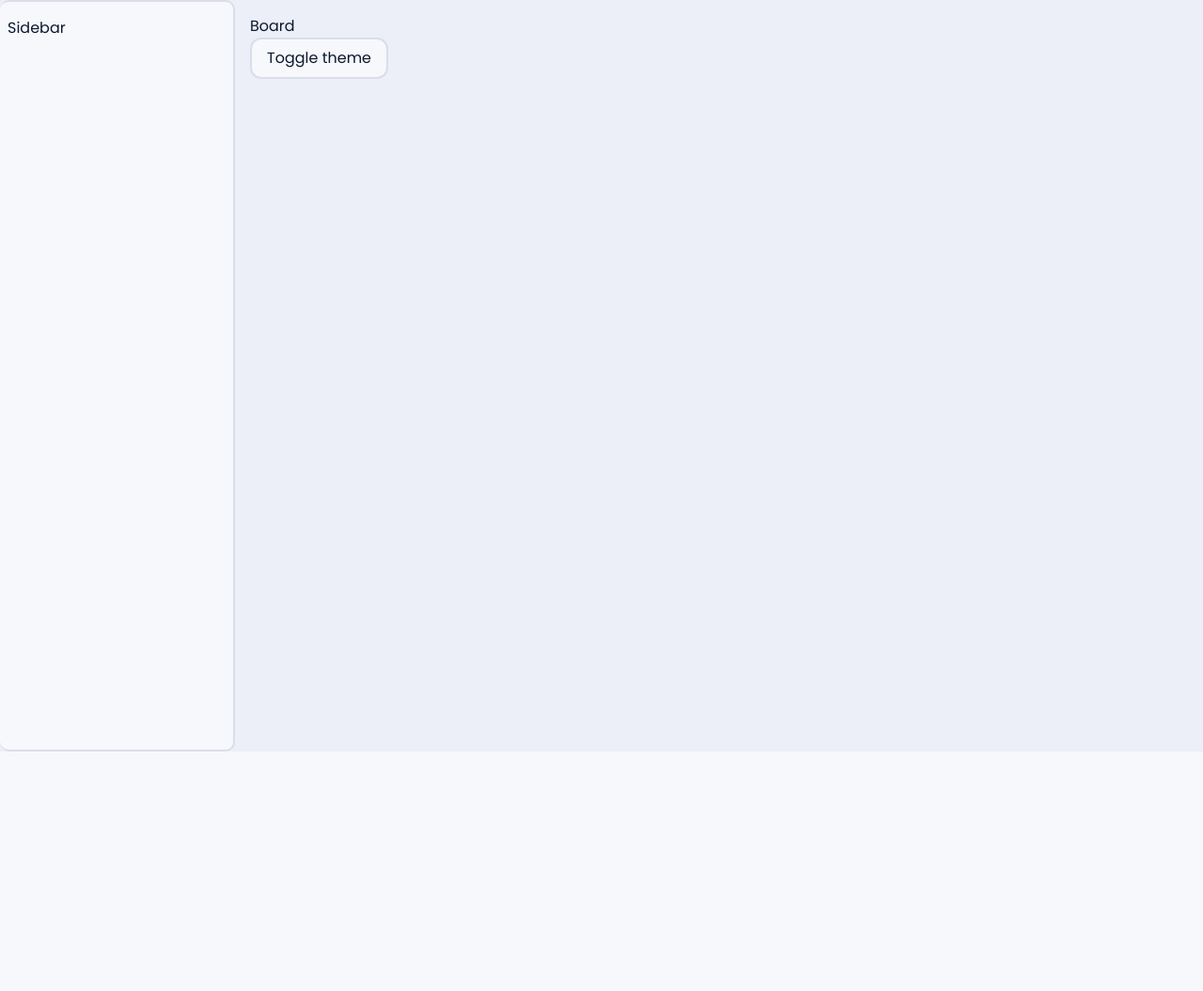
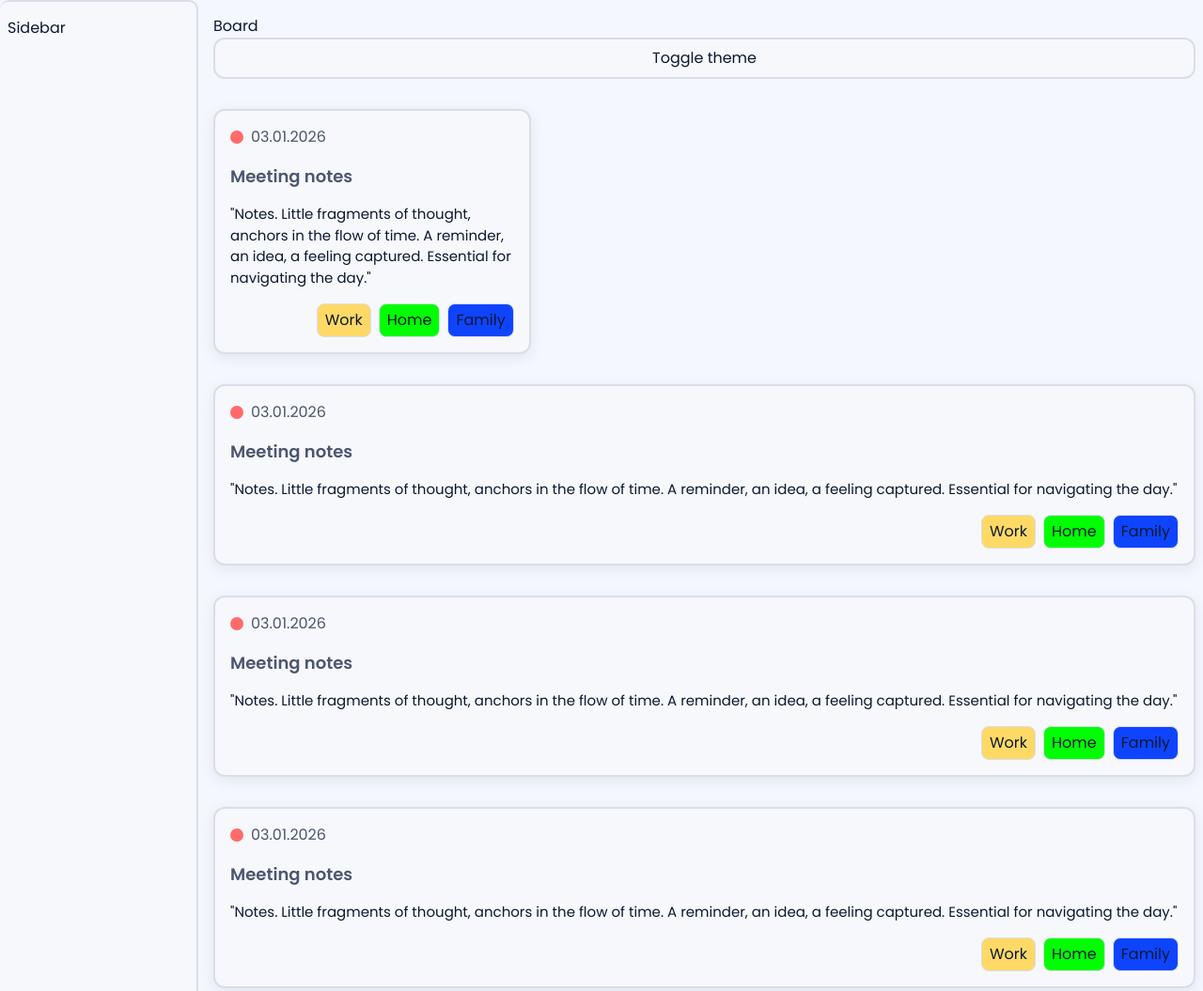
Before and after one commit to LuckyFoxCode/note-board, a website built with Vite: page index.html in a window 1280 px wide. Shown: the top 1055 px of the page at 94% size. Before the commit the page ends 800 px from the top, so only its background shows below. Built offline with nearby package versions, Linux system fonts and the light colour scheme.

Commit message:
wip: step 3 - note cards

```diff
--- a/src/app/app.ts
+++ b/src/app/app.ts
@@ -1,4 +1,4 @@
-import { createLayout } from '@/ui';
+import { createdCard, createLayout } from '@/ui';
 
 export function initApp() {
   const root = document.querySelector('#app') as HTMLElement;
@@ -7,4 +7,9 @@ export function initApp() {
   const { sidebar, board } = createLayout();
 
   root.append(sidebar, board);
+
+  for (let i = 0; i < 6; i++) {
+    const card = createdCard();
+    board.append(card);
+  }
 }
--- /dev/null
+++ b/src/styles/card.css
@@ -0,0 +1,73 @@
+.nb-note-card {
+  display: flex;
+  flex-direction: column;
+  gap: 1rem;
+  background-color: var(--bg);
+  border-radius: var(--radius);
+  border: 2px solid var(--border);
+  box-shadow: var(--shadow);
+  padding: 1rem;
+  transition: border-color 0.3s;
+  margin-top: 2rem;
+  cursor: pointer;
+  outline: none;
+}
+
+.nb-note-card:hover {
+  border-color: var(--danger);
+}
+
+.nb-note-card:focus {
+  border-color: var(--accent);
+}
+
+.nb-note-card__header {
+  display: flex;
+  align-items: center;
+  gap: 8px;
+  color: var(--text-secondary);
+}
+
+.nb-note-card__header-pointer {
+  width: 14px;
+  height: 14px;
+  border-radius: 100%;
+  background-color: var(--danger);
+}
+
+.nb-note-card__body {
+  display: flex;
+  flex-direction: column;
+  gap: 1rem;
+  flex: 1;
+}
+
+.nb-note-card__body-title {
+  font-size: 18px;
+  font-weight: 600;
+  color: var(--text-secondary);
+}
+
+.nb-note-card__body-description {
+  font-size: 15px;
+  color: var(--text-primary);
+}
+
+.nb-note-card__footer-tags {
+  display: flex;
+  align-items: center;
+  justify-content: flex-end;
+  gap: 0.5rem;
+}
+
+.nb-note-card__footer-tag {
+  padding: 0.3rem 0.5rem;
+  border-radius: 0.5rem;
+  border: 1px solid var(--border);
+  transition: border-color 0.3s;
+  outline: none;
+}
+
+.nb-note-card__footer-tag:focus {
+  border-color: var(--danger);
+}
--- a/src/styles/layout.css
+++ b/src/styles/layout.css
@@ -13,6 +13,7 @@
 }
 
 .nb-board {
+  width: 100%;
   display: flex;
   flex-direction: column;
   background-color: var(--bg-muted);
@@ -28,6 +29,11 @@
   cursor: pointer;
 }
 
+.nb-board__wrapper-card {
+  display: grid;
+  grid-template-columns: 1fr;
+}
+
 /* MEDIA */
 /* >540px */
 @media (min-width: 540px) {
@@ -35,3 +41,22 @@
     width: 250px;
   }
 }
+
+@media (min-width: 640px) {
+  .nb-board__wrapper-card {
+    gap: 1rem;
+    grid-template-columns: repeat(2, 1fr);
+  }
+}
+
+@media (min-width: 1280px) {
+  .nb-board__wrapper-card {
+    grid-template-columns: repeat(3, 1fr);
+  }
+}
+
+@media (min-width: 1440px) {
+  .nb-board__wrapper-card {
+    grid-template-columns: repeat(3, 1fr);
+  }
+}
--- a/src/styles/style.css
+++ b/src/styles/style.css
@@ -3,6 +3,7 @@
 @import './base.css';
 @import './theme.css';
 @import './layout.css';
+@import './card.css';
 
 body {
   margin: 0;
--- a/src/styles/theme.css
+++ b/src/styles/theme.css
@@ -1,6 +1,18 @@
 :root {
+  --font-primary: 'Poppins', sans-serif;
+  --radius: 12px;
+
+  --color-primary: #8e54e9;
+  --color-primary-light: #f1e9ff;
+
+  --success: #38d39f;
+  --warning: #f2994a;
+  --info: #56ccf2;
+  --rose: #f291b0;
+  --yellow: #ffd166;
+
   --bg: #f7f8fc;
-  --bg-muted: #eceff8;
+  --bg-muted: #f4f7fe;
   --card-bg: #ffffff;
   --border: #d9dee9;
   --text-primary: #0b192f;
@@ -8,14 +20,16 @@
   --accent: #6c63ff;
   --accent-soft: #ede9ff;
   --danger: #ff6b6b;
-  --font-primary: 'Poppins', sans-serif;
-  --radius: 12px;
   --shadow: 0 4px 16px rgba(15, 23, 42, 0.08);
+  --shadow-sm: 0 1px 3px rgba(0, 0, 0, 0.05);
+  --shadow-md: 0 4px 12px rgba(142, 84, 233, 0.05);
+
+  --sidebar-active-bg: #f1e9ff;
 }
 
 .dark {
   --bg: #0a111f;
-  --bg-muted: #121a2d;
+  --bg-muted: #0f111a;
   --card-bg: #162034;
   --border: #263044;
   --text-primary: #f5f7fb;
@@ -24,4 +38,8 @@
   --accent-soft: #2a2454;
   --danger: #ff8787;
   --shadow: 0 6px 20px rgba(0, 0, 0, 0.35);
+  --shadow-sm: 0 1px 3px rgba(0, 0, 0, 0.2);
+  --shadow-md: 0 4px 12px rgba(0, 0, 0, 0.3);
+
+  --sidebar-active-bg: rgba(142, 84, 233, 0.15);
 }
--- a/src/ui/card.ts
+++ b/src/ui/card.ts
@@ -1,8 +1,57 @@
 export function createdCard() {
-  const card = document.createElement('div');
+  const tags = [
+    { id: 't-001', name: 'Work', color: '#FFD966', idx: 2 },
+    { id: 't-002', name: 'Home', color: '#00ff00', idx: 3 },
+    { id: 't-003', name: 'Family', color: '#0f44ff', idx: 4 },
+  ];
+
+  const card = document.createElement('article');
   card.classList.add('nb-note-card');
+  card.tabIndex = 1;
   card.dataset.role = 'article';
-  card.dataset.id = 'n-001';
+  card.dataset.noteId = 'n-001';
+  card.ariaLabel = 'Note card';
+
+  const header = document.createElement('header');
+  header.classList.add('nb-note-card__header');
+
+  const date = document.createElement('span');
+  date.classList.add('nb-note-card__header-date');
+  date.textContent = '03.01.2026';
+
+  const point = document.createElement('div');
+  point.classList.add('nb-note-card__header-pointer');
+
+  const body = document.createElement('div');
+  body.classList.add('nb-note-card__body');
+
+  const title = document.createElement('h4');
+  title.classList.add('nb-note-card__body-title');
+  title.textContent = 'Meeting notes';
+
+  const description = document.createElement('p');
+  description.classList.add('nb-note-card__body-description');
+  description.textContent =
+    '"Notes. Little fragments of thought, anchors in the flow of time. A reminder, an idea, a feeling captured. Essential for navigating the day."';
+
+  const footer = document.createElement('footer');
+  footer.classList.add('nb-note-card__footer');
+
+  const tagList = document.createElement('ul');
+  tagList.classList.add('nb-note-card__footer-tags');
+  tags.forEach((tag) => {
+    const tagItem = document.createElement('li');
+    tagItem.classList.add('nb-note-card__footer-tag');
+    tagItem.textContent = tag.name;
+    tagItem.style.backgroundColor = tag.color;
+    tagItem.tabIndex = tag.idx;
+    tagList.append(tagItem);
+  });
+  footer.append(tagList);
+
+  header.append(point, date);
+  body.append(title, description);
+  card.append(header, body, footer);
 
   return card;
 }
--- a/src/ui/index.ts
+++ b/src/ui/index.ts
@@ -1 +1,2 @@
 export * from './layout';
+export * from './card';
--- a/src/ui/layout.ts
+++ b/src/ui/layout.ts
@@ -1,3 +1,5 @@
+import { createdCard } from './card';
+
 export function createLayout(): {
   sidebar: HTMLElement;
   board: HTMLElement;
@@ -24,7 +26,14 @@ export function createLayout(): {
   themeBtn.addEventListener('click', () => {
     document.body.classList.toggle('dark');
   });
-  board.append(themeBtn);
+
+  const wrapperCard = document.createElement('div');
+  wrapperCard.classList.add('nb-board__wrapper-card');
+
+  const card = createdCard();
+
+  wrapperCard.append(card);
+  board.append(themeBtn, wrapperCard);
 
   return { sidebar, board };
 }
```
